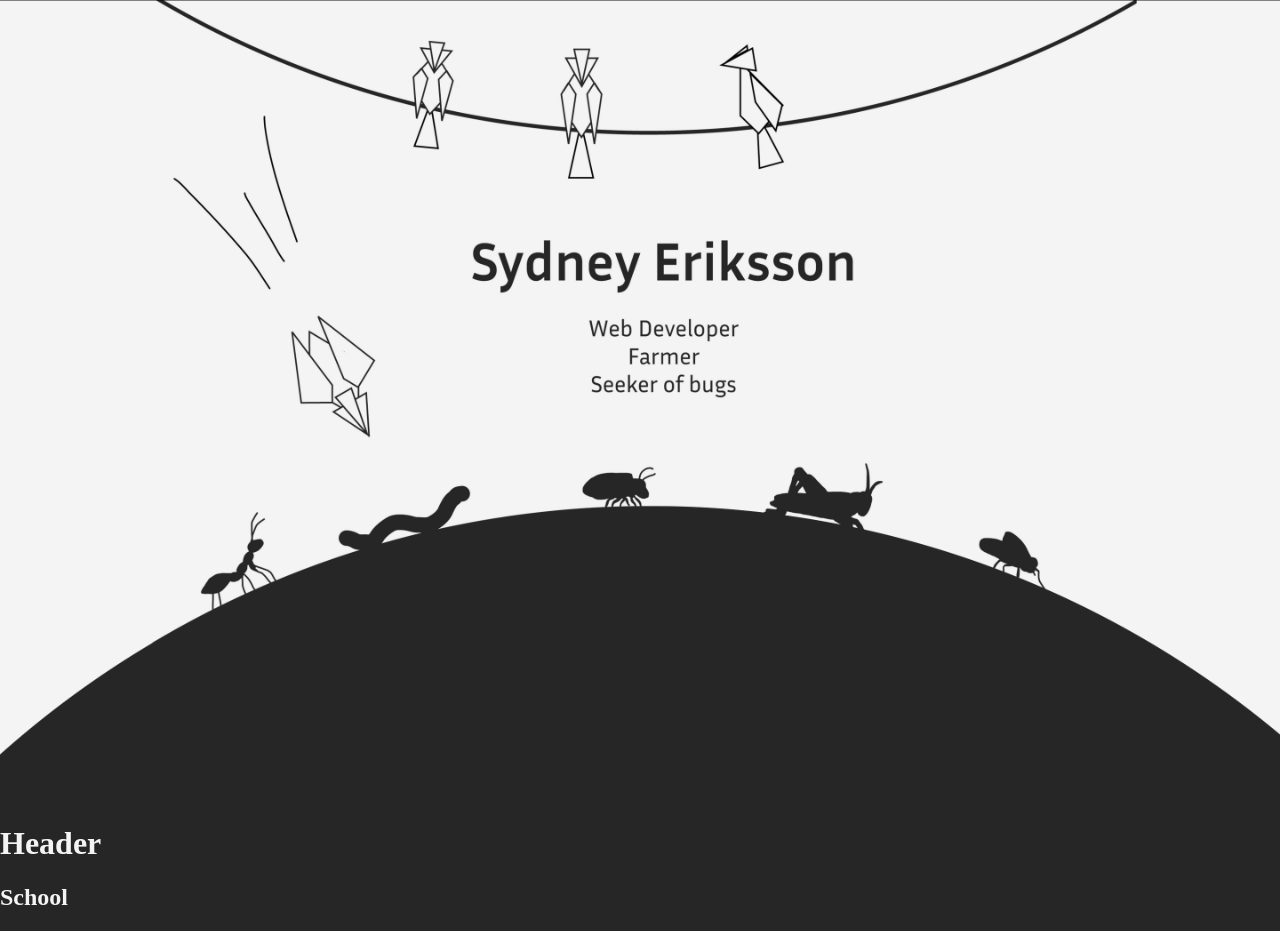
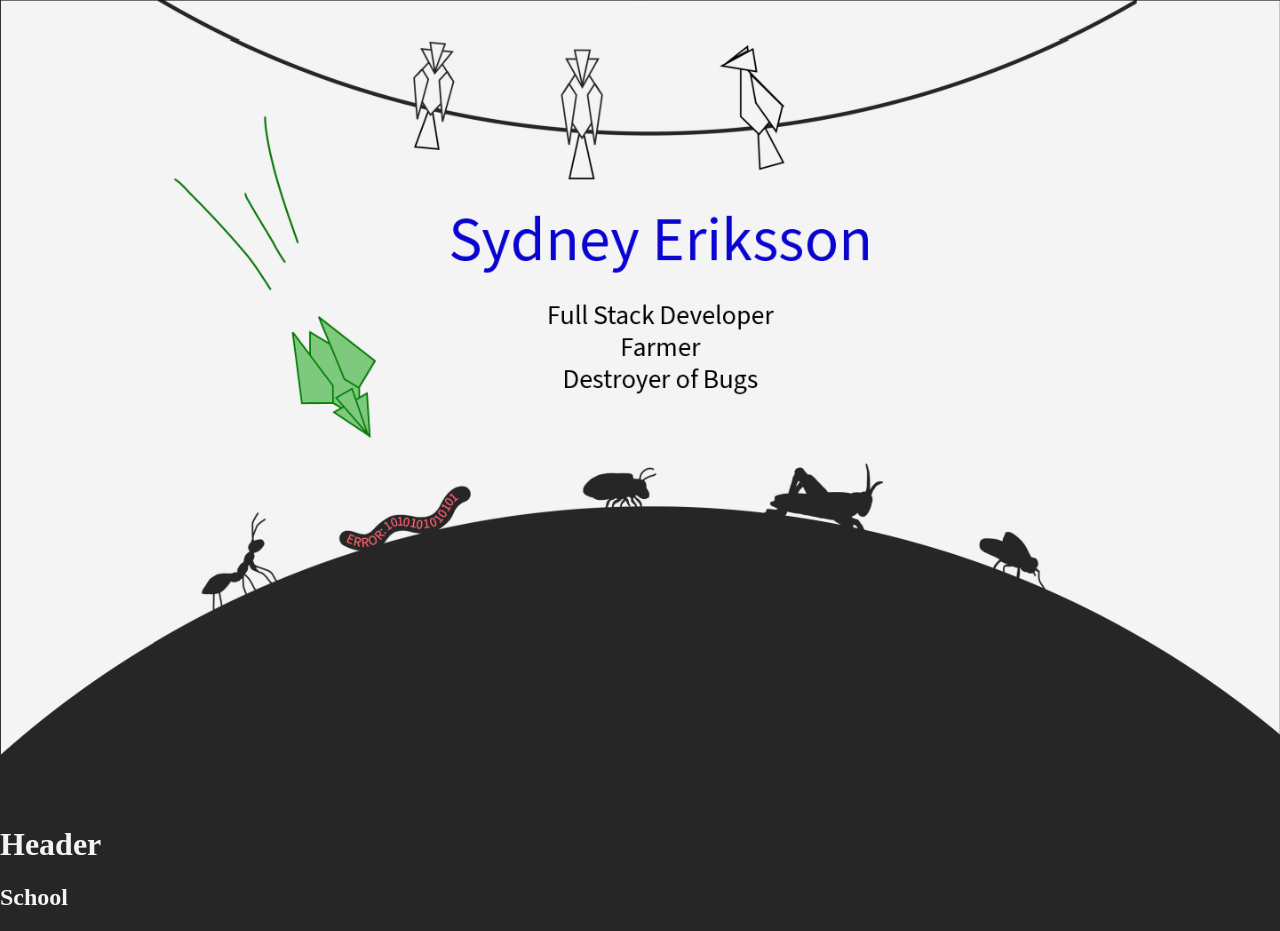
Before and after one commit to sydneyeriksson/sydneyeriksson.github.io, a Jekyll site: the page built from index.md, in a window 1280 px wide. Built offline with Jekyll 4.4.1, drawn with Linux system fonts in a browser that asks for light colours; our own code applies the rules of GitHub Pages for plain Markdown files.

Commit message:
Update default.html

```diff
--- a/_layouts/default.html
+++ b/_layouts/default.html
@@ -29,7 +29,7 @@
 <body>
   <!-- Main content of the page -->
   <main>
-    <img src="../docs/assets/website_front_page.png" alt="Website Front Page" width="100%">
+    <img src="../docs/assets/website_front_page_color.png" alt="Website Front Page" width="100%">
     {{ content }} <!-- This will display the content from the page that uses this layout -->
   </main>
 </body>
```
